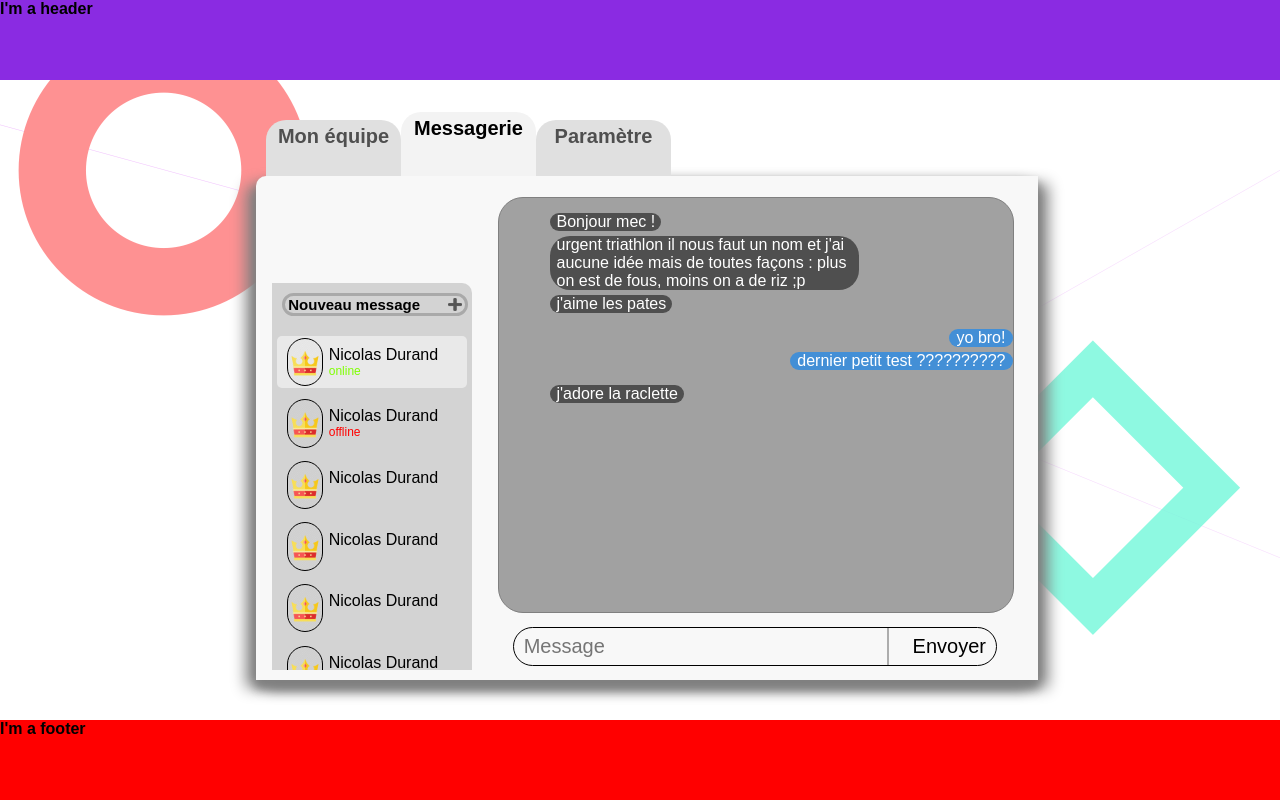
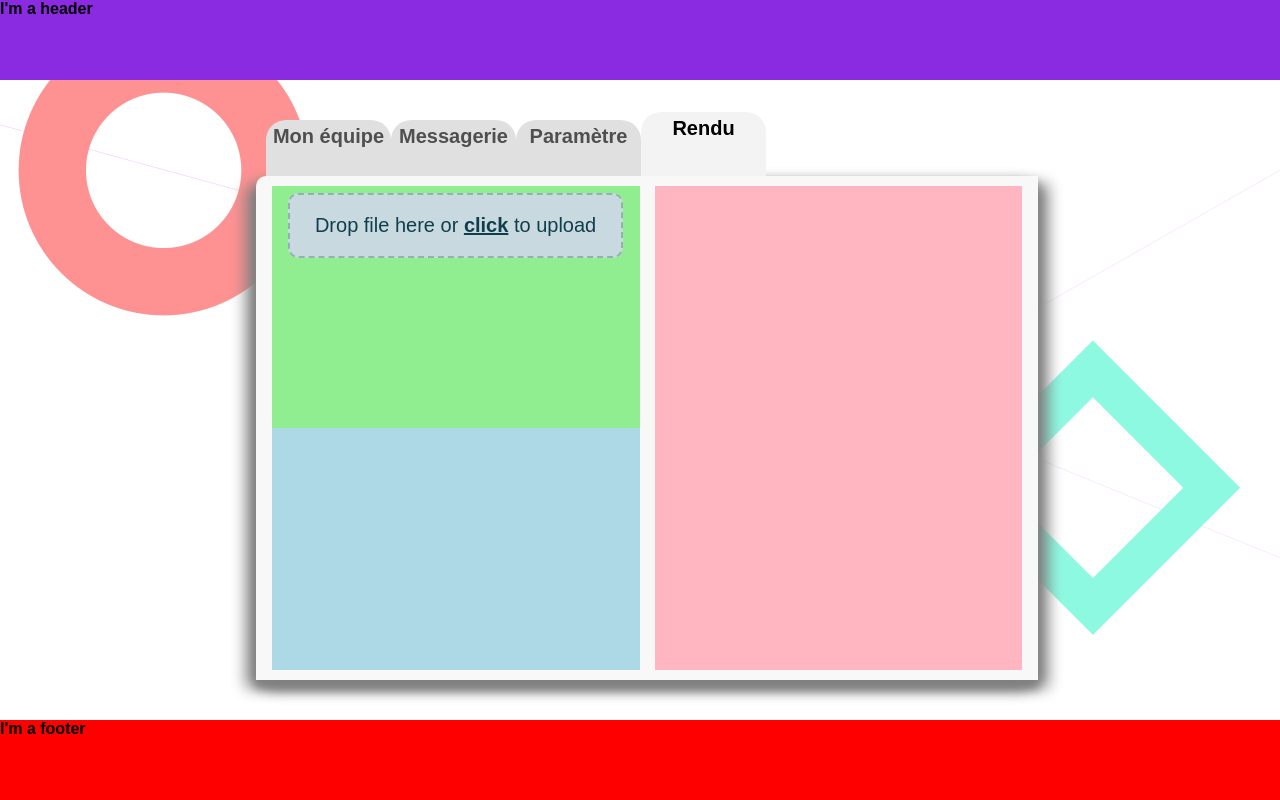
Before and after one commit to blj64/projetIng1, a PHP site: page /pages/myGroup.php in a window 1280 px wide. Run offline with PHP 8.4, Linux system fonts and the light colour scheme.

Commit message:
start of upload page

```diff
--- a/css/myGroup.css
+++ b/css/myGroup.css
@@ -501,3 +501,106 @@ body{
     outline: none;
     font-size: 20px;
 }
+
+
+/* css for 'Setting' sub-page */
+
+
+
+/* css for 'Rendu' sub-page */
+
+.left-box {
+    background-color: aqua;
+    overflow: hidden;
+}
+
+.rendu-box {
+    width: 100%;
+    height: 100%;
+    background-color: lightgreen;
+    display: flex;
+    flex-direction: column;
+    justify-content: space-between;
+}
+
+.box__dragndrop,
+.box__uploading,
+.box__success,
+.box__error {
+  display: none;
+}
+
+.box {
+    position: relative;
+    width: 100%;
+    height: 50%;
+}
+
+.drop-zone {
+    position: relative;
+    width: 90%;
+    height: 50%;
+    margin: 0 auto;
+    margin-top: 2%;
+    display: flex;
+    align-items: center;
+    justify-content: center;
+    text-align: center;
+    font-family: "Quicksand", sans-serif;
+    font-weight: 500;
+    font-size: 20px;
+    cursor: pointer;
+    color: #113e4d;
+    border: 2px dashed hsl(185, 18%, 64%);
+    border-radius: 10px;
+    background-color: #c8dadf;
+  }
+
+  .drop-zone--over {
+    border-style: solid;
+    background-color: lightblue;
+  }
+
+  .drop-zone__input {
+    display: none;
+  }
+
+  .drop-zone__thumb {
+    width: 100%;
+    height: 100%;
+    border-radius: 10px;
+    overflow: hidden;
+    background-color: #cccccc;
+    background-size: cover;
+    position: relative;
+  }
+
+  .drop-zone__thumb::after {
+    content: attr(data-label);
+    position: absolute;
+    bottom: 0;
+    left: 0;
+    width: 100%;
+    padding: 5px 0;
+    color: #ffffff;
+    background: rgba(0, 0, 0, 0.75);
+    font-size: 14px;
+    text-align: center;
+  }
+
+  #click {
+    font-weight: bold;
+    text-decoration: underline;
+  }
+
+
+
+.stats-box {
+    width: 100%;
+    height: 100%;
+    background-color: lightblue;
+}
+
+.right-box {
+    background-color: lightpink;
+}
--- a/js/myGroup.js
+++ b/js/myGroup.js
@@ -33,9 +33,10 @@
  */
 function changeMenu(that) {
     const pages = {
-                "Main": document.getElementById("Main"),
-                "Messagerie": document.getElementById("Messagerie"),
-                "Setting": document.getElementById("Setting")
+        "Main": document.getElementById("Main"),
+        "Messagerie": document.getElementById("Messagerie"),
+        "Setting": document.getElementById("Setting"),
+        "Rendu": document.getElementById("Rendu")
     };
 
     /* get active class */
@@ -49,3 +50,78 @@ function changeMenu(that) {
     active[0].className = active[0].className.replace(" active", "");
     that.className += " active";
 }
+
+
+/* -------------------------------------------------------------------------- */
+
+document.querySelectorAll(".drop-zone__input").forEach((inputElement) => {
+    const dropZoneElement = inputElement.closest(".drop-zone");
+
+    dropZoneElement.addEventListener("click", (e) => {
+        inputElement.click();
+    });
+
+    inputElement.addEventListener("change", (e) => {
+        if (inputElement.files.length) {
+            updateThumbnail(dropZoneElement, inputElement.files[0]);
+        }
+    });
+
+    dropZoneElement.addEventListener("dragover", (e) => {
+        e.preventDefault();
+        dropZoneElement.classList.add("drop-zone--over");
+    });
+
+    ["dragleave", "dragend"].forEach((type) => {
+        dropZoneElement.addEventListener(type, (e) => {
+            dropZoneElement.classList.remove("drop-zone--over");
+        });
+    });
+
+    dropZoneElement.addEventListener("drop", (e) => {
+        e.preventDefault();
+
+        if (e.dataTransfer.files.length) {
+            inputElement.files = e.dataTransfer.files;
+            updateThumbnail(dropZoneElement, e.dataTransfer.files[0]);
+        }
+
+        dropZoneElement.classList.remove("drop-zone--over");
+    });
+});
+
+/**
+ * Updates the thumbnail on a drop zone element.
+ *
+ * @param {HTMLElement} dropZoneElement
+ * @param {File} file
+ */
+function updateThumbnail(dropZoneElement, file) {
+    let thumbnailElement = dropZoneElement.querySelector(".drop-zone__thumb");
+
+    // First time - remove the prompt
+    if (dropZoneElement.querySelector(".drop-zone__prompt")) {
+        dropZoneElement.querySelector(".drop-zone__prompt").remove();
+    }
+
+    // First time - there is no thumbnail element, so lets create it
+    if (!thumbnailElement) {
+        thumbnailElement = document.createElement("div");
+        thumbnailElement.classList.add("drop-zone__thumb");
+        dropZoneElement.appendChild(thumbnailElement);
+    }
+
+    thumbnailElement.dataset.label = file.name;
+
+    // Show thumbnail for image files
+    if (file.type.startsWith("image/")) {
+        const reader = new FileReader();
+
+        reader.readAsDataURL(file);
+        reader.onload = () => {
+            thumbnailElement.style.backgroundImage = `url('${reader.result}')`;
+        };
+    } else {
+        thumbnailElement.style.backgroundImage = null;
+    }
+}
--- a/pages/myGroup.php
+++ b/pages/myGroup.php
@@ -1,5 +1,6 @@
 <!DOCTYPE html>
 <html lang="en">
+
 <head>
     <meta charset="UTF-8">
     <meta http-equiv="X-UA-Compatible" content="IE=edge">
@@ -7,17 +8,22 @@
     <link rel="stylesheet" href="/css/myGroup.css">
     <title>IAPau my group</title>
 </head>
+
 <body>
-    <?php //require_once $_SERVER["DOCUMENT_ROOT"] . '/php/header.php'; ?>
-    <div style="height: 10vh; background-color:blueviolet;"><h1>I'm a header</h1></div>
+    <?php //require_once $_SERVER["DOCUMENT_ROOT"] . '/php/header.php';
+    ?>
+    <div style="height: 10vh; background-color:blueviolet;">
+        <h1>I'm a header</h1>
+    </div>
     <div class="main">
 
         <div class="center">
             <nav class="menu">
-                    <a href="#Main" class="list" onclick="changeMenu(this)">Mon équipe</a>
-                    <a href="#Messagerie" class="list active" onclick="changeMenu(this)">Messagerie</a>
-                    <a href="#Setting" class="list" onclick="changeMenu(this)">Paramètre</a>
-                </nav>
+                <a href="#Main" class="list" onclick="changeMenu(this)">Mon équipe</a>
+                <a href="#Messagerie" class="list" onclick="changeMenu(this)">Messagerie</a>
+                <a href="#Setting" class="list" onclick="changeMenu(this)">Paramètre</a>
+                <a href="#Rendu" class="list active" onclick="changeMenu(this)">Rendu</a>
+            </nav>
             <div class="rest">
 
                 <!-- Mon équipe -->
@@ -31,7 +37,7 @@
                                 <legend>My team</legend>
 
                                 <div class="student">
-                                    <img  class="leader" src="/asset/icon/crown.ico" alt="chef">
+                                    <img class="leader" src="/asset/icon/crown.ico" alt="chef">
                                     <p class="me">Nicolas Durand</p>
                                 </div>
 
@@ -57,7 +63,7 @@
                 </div>
 
                 <!-- Messagerie -->
-                <div class="content-box" id="Messagerie">
+                <div class="content-box" id="Messagerie" style="display: none;">
                     <div class="left-bar">
                         <div class="new-message">
                             <div class="student" id="new-msg">
@@ -184,21 +190,49 @@
                     </div>
                 </div>
 
+
                 <!-- Paramètre -->
                 <div class="content-box" id="Setting" style="display: none;">
-
                 </div>
 
+
+                <!-- Rendu -->
+                <div class="content-box" id="Rendu">
+                    <div class="left-box">
+                        <div class="rendu-box">
+                            <form class="box" method="post" action="" enctype="multipart/form-data">
+                                <div class="drop-zone">
+                                    <span class="drop-zone__prompt">Drop file here or <span id="click">click</span> to upload</span>
+                                    <input type="file" name="myFile" class="drop-zone__input">
+                                </div>
+                                <div class="box__uploading">Uploading…</div>
+                                <div class="box__success">Done!</div>
+                                <div class="box__error">Error! <span></span>.</div>
+                            </form>
+                        </div>
+                        <div class="stats-box">
+
+                        </div>
+                    </div>
+
+                    <div class="right-box">
+
+                    </div>
+                </div>
 
             </div>
         </div>
 
     </div>
 
-    <div style="height: 10vh; background-color:red;padding-top:0px;"><h1>I'm a footer</h1></div>
-    <?php //require_once $_SERVER["DOCUMENT_ROOT"] . '/php/footer.php'; ?>
+    <div style="height: 10vh; background-color:red;padding-top:0px;">
+        <h1>I'm a footer</h1>
+    </div>
+    <?php //require_once $_SERVER["DOCUMENT_ROOT"] . '/php/footer.php';
+    ?>
 </body>
 <script src="/js/myGroup.js"></script>
+
 </html>
 
 <!-- author : DURAND Nicolas -->
```
